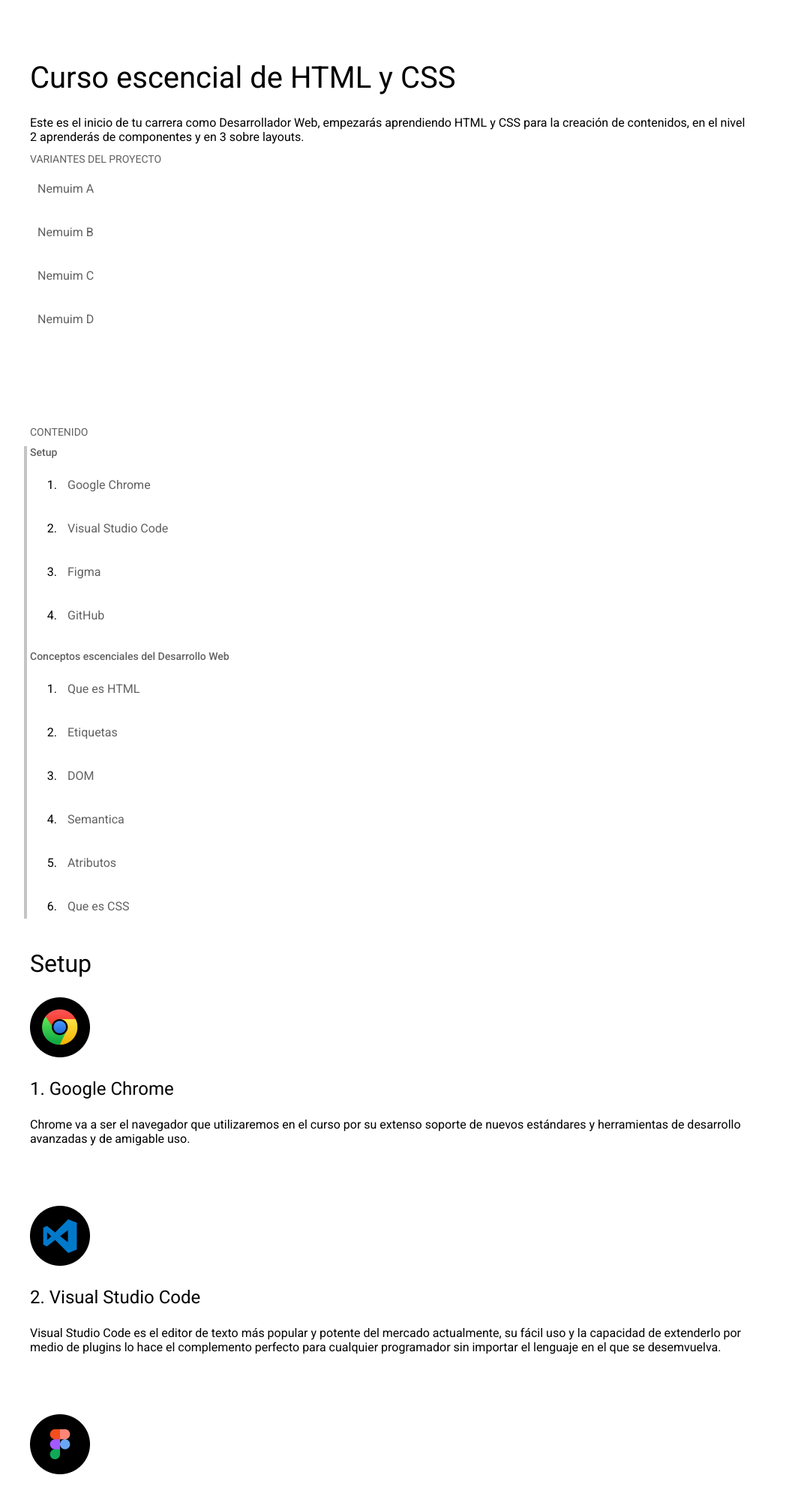
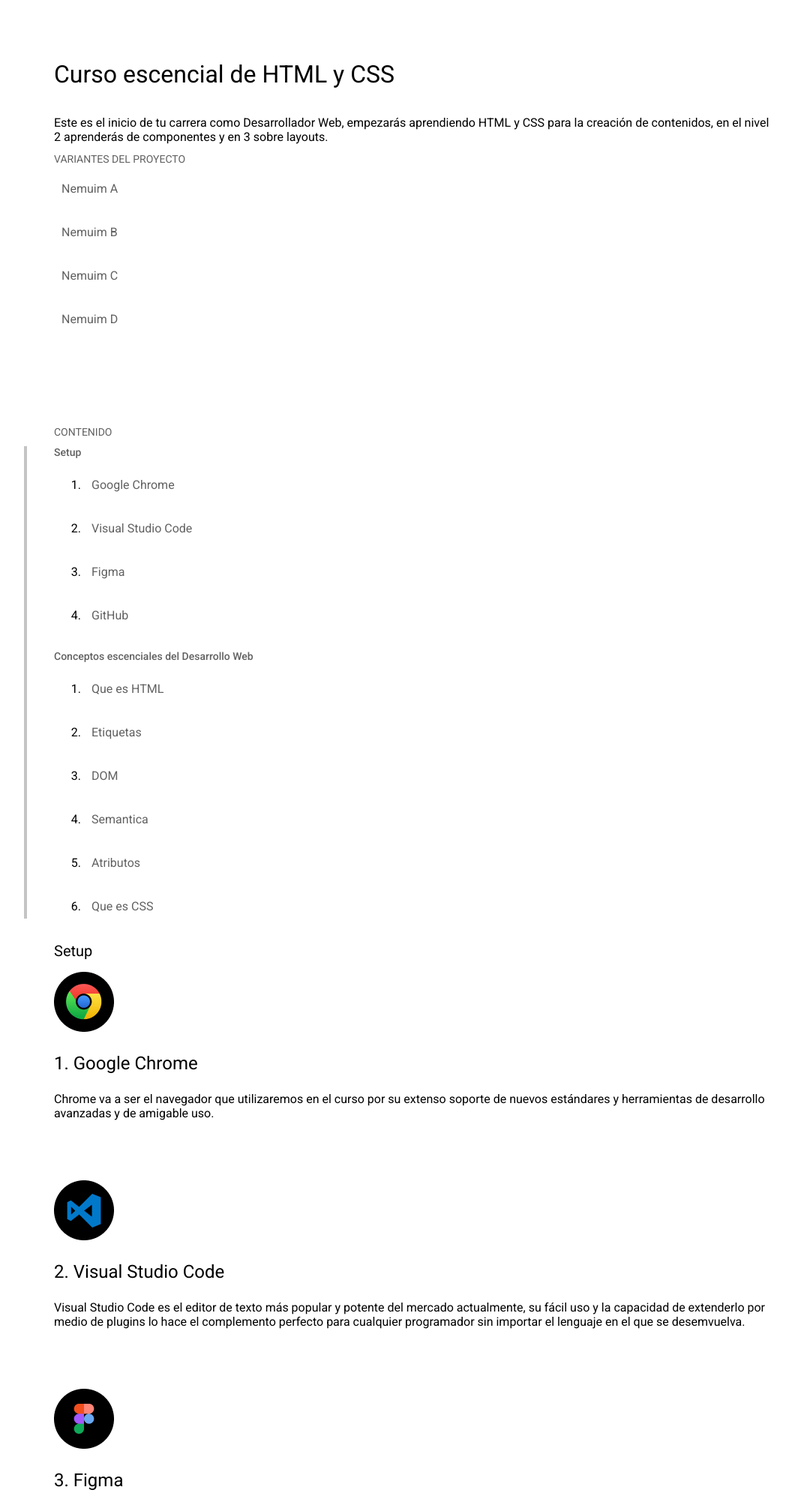
Before and after one commit to DustinBastidas/DustinBastidas-DustinBastidas-curso-esencial-html-css-, a PHP site: page /variantec.html in a window 1280 px wide. Shown: the top 1991 px of the page at 75% size, without its empty margins (18-1074 px from the left). Run offline with PHP 8.4, Linux system fonts and the light colour scheme.

Commit message:
Add files via upload

```diff
--- a/Variantec.css
+++ b/Variantec.css
@@ -4,6 +4,10 @@
     width: 966px;
 }
 
+.wrapper{
+    max-inline-size: 902px;
+    margin: auto;
+}
 .title{
     display: block;
     height: 12px;
@@ -15,11 +19,11 @@
 }
 
 .title h1{
-    font-size: 40px;
+    font-size: 60px;
 }
 
 .title p{
-    margin-block-start: 16px;
+    margin-block: 36px 64px;
     font-size: 16px;
 }
 
@@ -330,7 +334,23 @@
 
 @media screen and (max-width:1300px){
 
+    .title h1{
+        font-size:32px;
+    }
 
+    .content h2{
+
+        font-size: 20px;
+    }
+
+    .content-2 h2{
+
+        font-size: 20px;
+    }
+
+    .content-3 h2{
+        font-size: 20px;
+    }
 
     .margin{
         margin-inline-start:50px;
```
